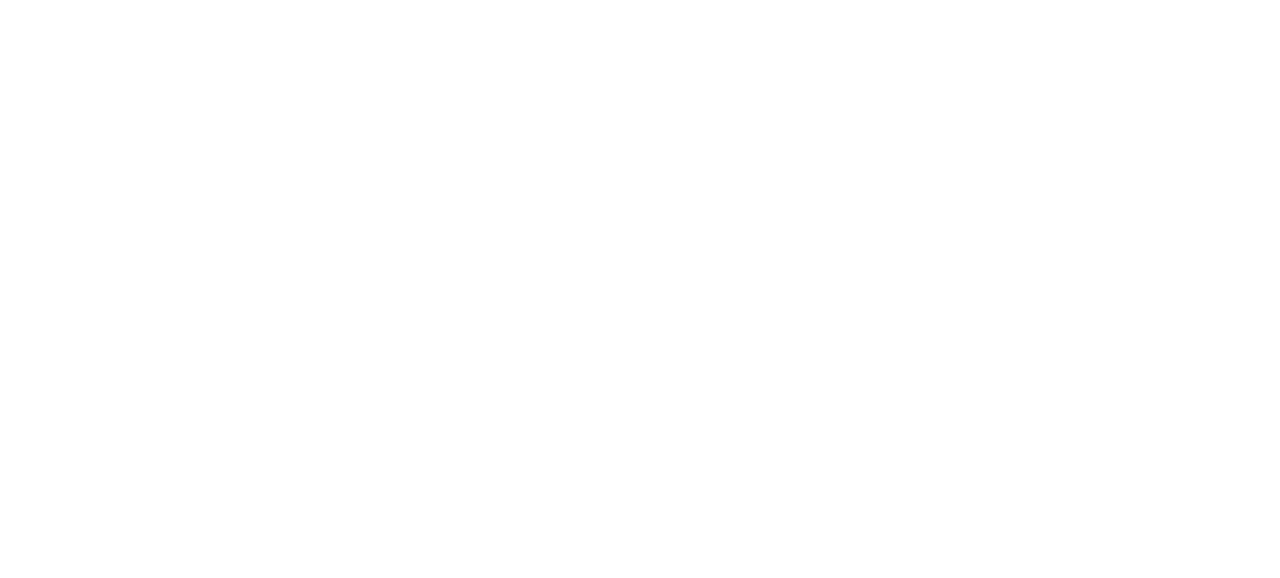
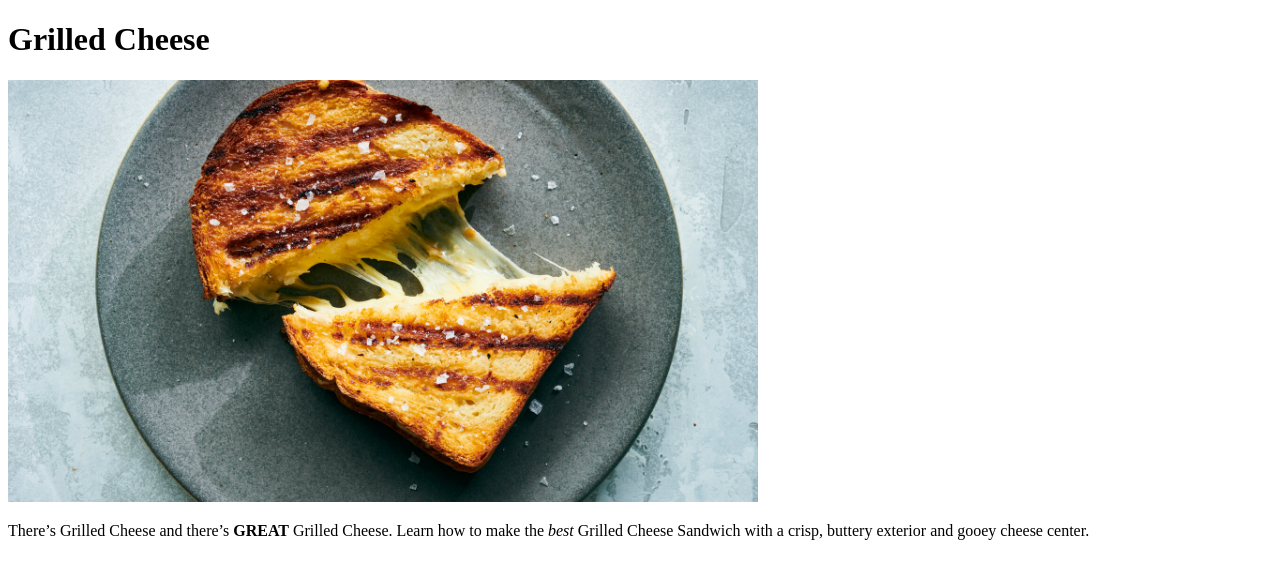
Before and after one commit to charliewturner/odin-recipes, a plain HTML site: page recipes/grilled-cheese.html in a window 1280 px wide. Drawn offline with Linux system fonts and the light colour scheme.

Commit message:
Add main header, image and image description

```diff
--- a/recipes/grilled-cheese.html
+++ b/recipes/grilled-cheese.html
@@ -8,7 +8,10 @@
 </head>
 
 <body>
-
+    <h1>Grilled Cheese</h1>
+    <img src="../recipe-images/grilled-cheese.jpg" alt = Grilled Chees width="750">
+    <p>There’s Grilled Cheese and there’s <strong>GREAT</strong> Grilled Cheese. Learn how to make the <em>best</em> Grilled Cheese Sandwich with a crisp, buttery exterior and gooey cheese center.</p>
+    <h4></h4>
 </body>
 
 </html>
```
